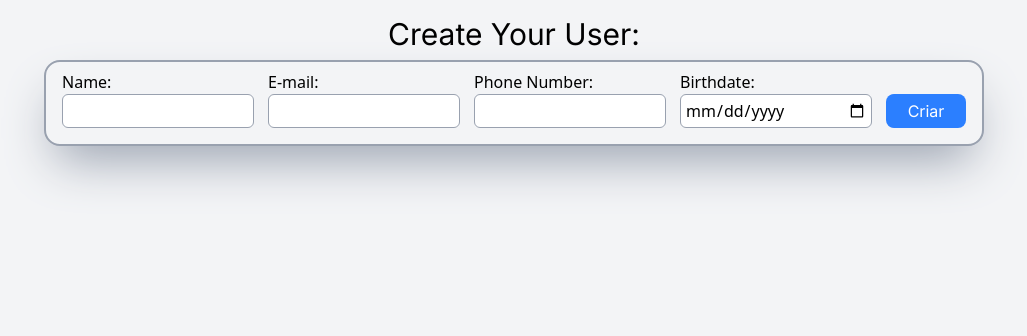
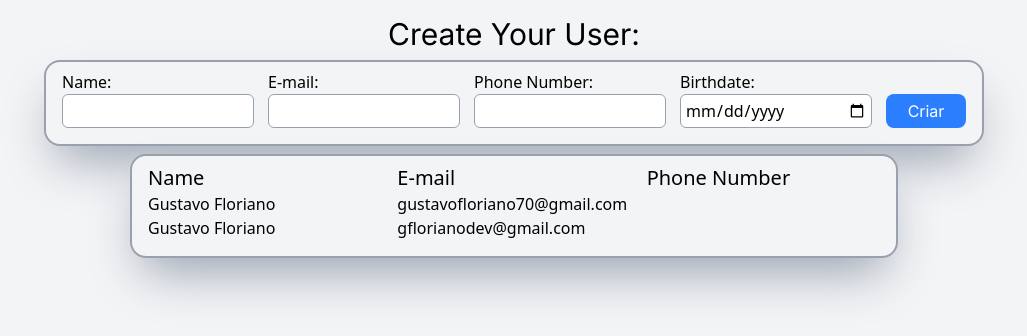
Before and after one commit to gfloriano11/node-crud, a React (Vite) app: page / in a window 1280 px wide. Shown: the top 336 px of the page, without its empty margins (126-1153 px from the left). Built offline with nearby package versions, Linux system fonts and the light colour scheme.

Commit message:
feat: pull user component in app

```diff
--- a/src/App.jsx
+++ b/src/App.jsx
@@ -1,4 +1,5 @@
 import Form from './components/Form.jsx';
+import Users from './components/Users.jsx';
 
 function App() {
 
@@ -6,7 +7,10 @@ function App() {
     <div className="bg-gray-100 w-dvw h-dvh flex flex-col justify-start items-center pt-4 gap-2">
       <h1 className="text-black font-normal font-inter text-3xl">Create Your User:</h1>
       <div>
-          <Form></Form>
+        <Form></Form>
+      </div>
+      <div>
+        <Users></Users>
       </div>
     </div>
   )
```
